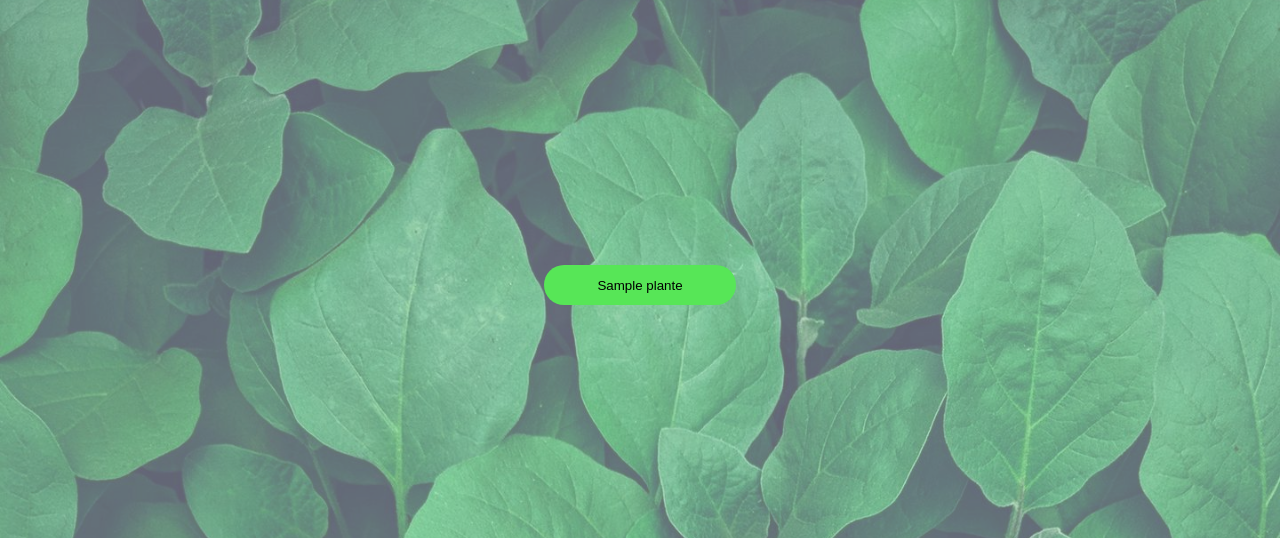
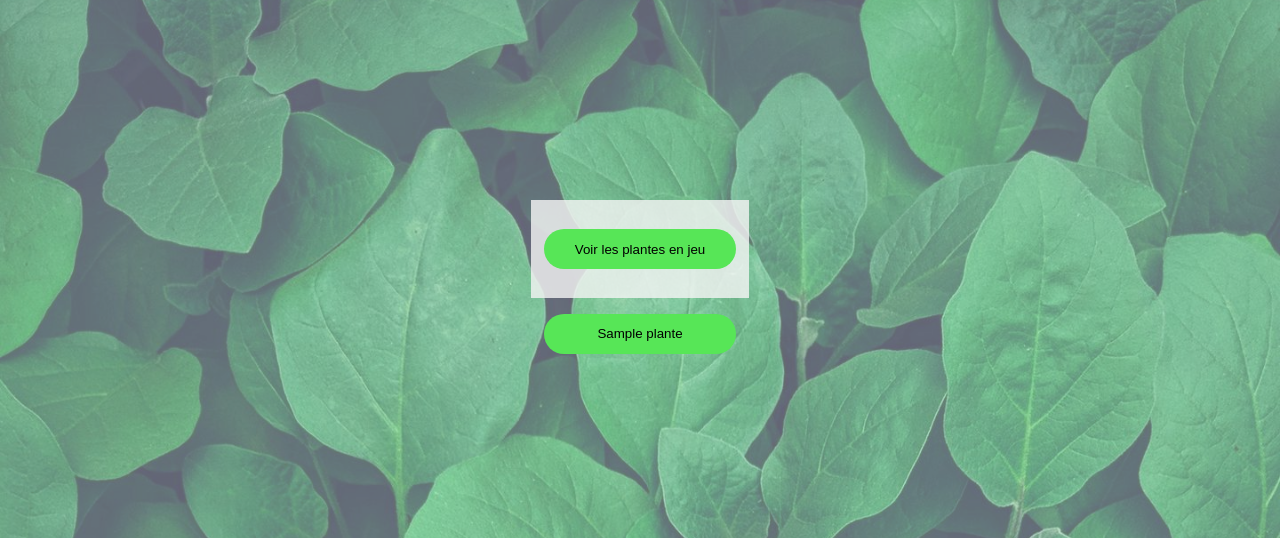
Before and after one commit to RaphaelDumas1/projet-plante, a Symfony app: template templates/Admin/plantes.html.twig in a window 1280 px wide. Shown: the part 155-693 px from the top of the page. Run offline with Twig, Linux system fonts and the light colour scheme; the template is opened without the code that fills it: most values are stand-ins (such as "Sample title", 1, 10 or a date in 2020); some libraries are stand-ins or nearby versions.

Commit message:
plante active et non active avec l' effacement

```diff
--- a/public/sass/style.css
+++ b/public/sass/style.css
@@ -104,6 +104,10 @@ header {
   .cadre {
     width: 50%;
   }
+  .cadre-button {
+    width: auto;
+    flex-direction: row;
+  }
 }
 
 /*# sourceMappingURL=style.css.map */
--- a/public/sass/style.scss
+++ b/public/sass/style.scss
@@ -103,4 +103,8 @@ header{
     .cadre{
         width: 50%;
     }
+    .cadre-button{
+        width: auto;
+        flex-direction: row;
+    }
 }
--- a/templates/Admin/infoplantes.html.twig
+++ b/templates/Admin/infoplantes.html.twig
@@ -28,7 +28,10 @@
         {% endfor %}
     </div>
     {% for plante in plantes %}
-        <input type="button" class="button" value="Modifer" onclick="window.location.href='/admin/plantes/modifier/{{plante.id}}';">
+        {% if plante.Active == 1%}
+            <input type="button" class="button" value="Modifer" onclick="window.location.href='/admin/plantes/modifier/{{plante.id}}';">
+            <input type="button" class="button" value="Effacer" onclick="window.location.href='/admin/plantes/effacer/{{plante.id}}';">
+        {% endif %}
     {% endfor %}
 </div>
 {% endblock %}
--- a/templates/Admin/plantes.html.twig
+++ b/templates/Admin/plantes.html.twig
@@ -10,6 +10,15 @@
 
 {% block body %}
 <div class="div-center d-flex al-center">
+    <div class="cadre cadre-button al-center d-flex">
+        {% if active == 1 %}
+            <input type="button" class="button" value="Ajouter une plante">
+            <input type="button" class="button" value="Voir les anciennes plantes" onclick="window.location.href='/admin/plantes/ancienne';">
+        {% endif %}
+        {% if active == 0 %}
+            <input type="button" class="button" value="Voir les plantes en jeu" onclick="window.location.href='/admin/plantes/';">
+        {% endif %}
+    </div>
     {% for plante in plantes %}
         <input type="button" class="button" value="{{plante.nom}}" onclick="window.location.href='/admin/plantes/{{plante.id}}';">
     {% endfor %}
```
Also changed, not shown: src/Controller/HomeControler.php (+25 -2 lines), 1 other file.
